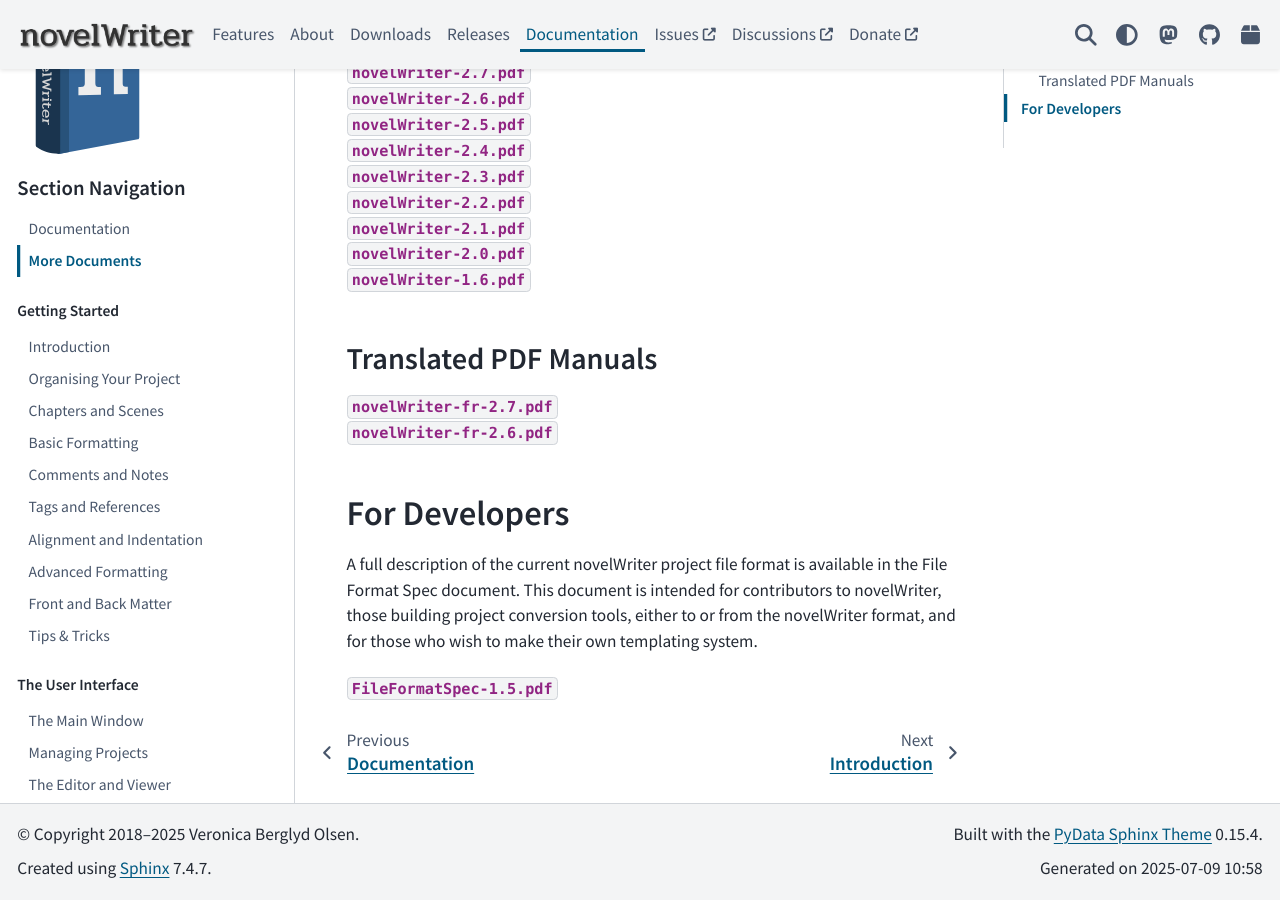
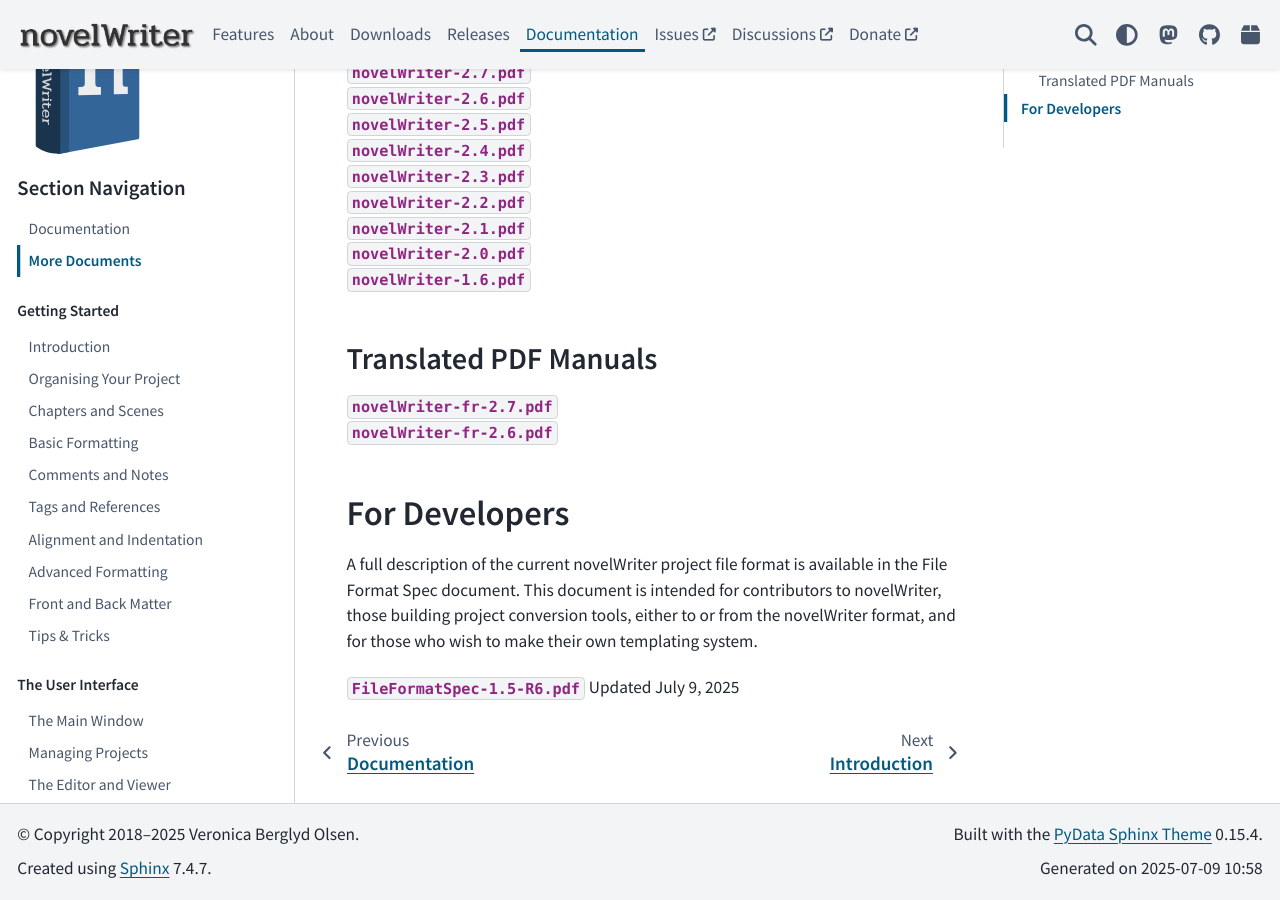
Before and after one commit to vkbo/novelWriter.io, a Sphinx documentation site: the page built from source/more/index.rst, in a window 1280 px wide and 900 px high, scrolled down 397 px. Built offline with Sphinx 7.4.7 and the PyData theme 0.15.4, drawn with Linux system fonts in a browser that asks for light colours.

Commit message:
Update file format spec document

```diff
--- a/source/more/index.rst
+++ b/source/more/index.rst
@@ -36,4 +36,4 @@
 This document is intended for contributors to novelWriter, those building project conversion tools, either to or from the
 novelWriter format, and for those who wish to make their own templating system.
 
-| :download:`FileFormatSpec-1.5.pdf`
+| :download:`FileFormatSpec-1.5-R6.pdf` Updated July 9, 2025
```
Also changed, not shown: 4 other files.
